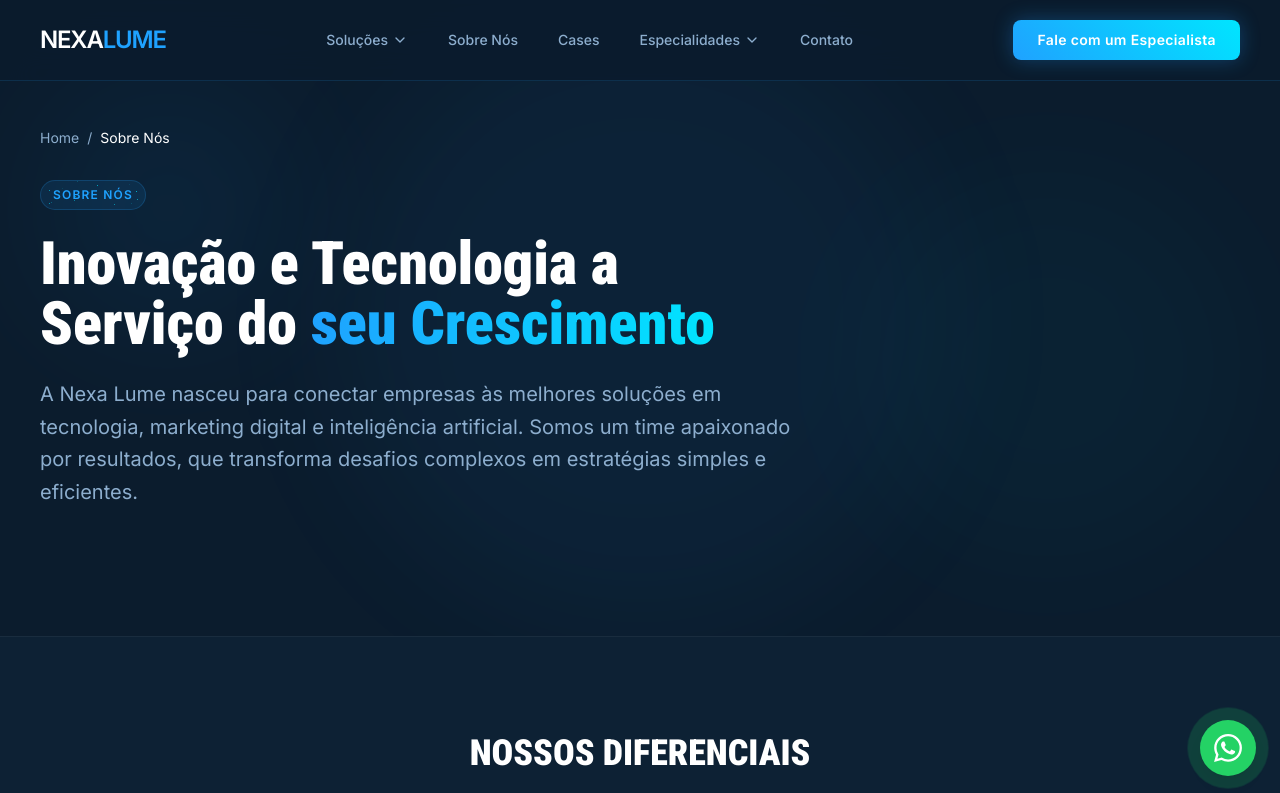
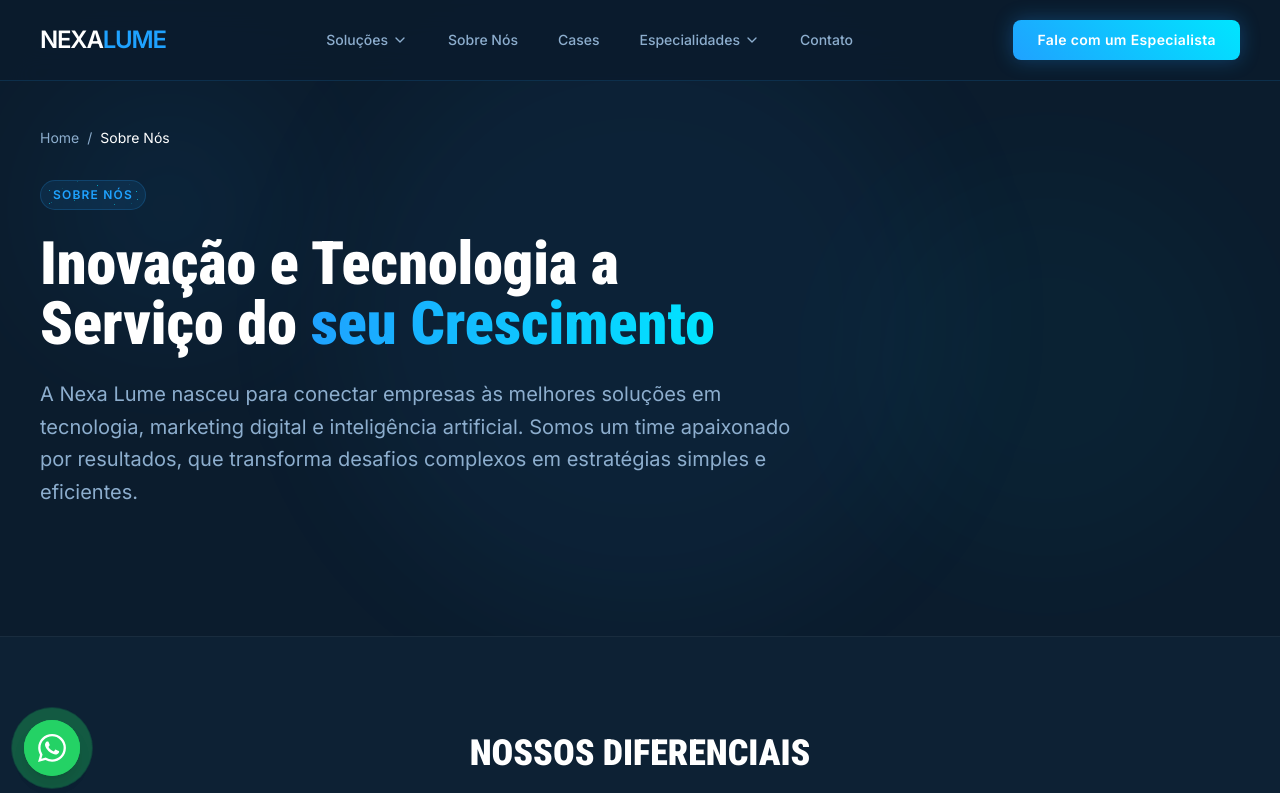
Before and after one commit to Rahgomes/nexalumedigital, a Next.js app: page /sobre in a window 1280 px wide. Shown: the top 793 px of the page. Built offline with nearby package versions, Linux system fonts and the light colour scheme.

Commit message:
feat: WhatsApp na esquerda, Chatwoot na direita, remove Typebot

```diff
--- a/src/app/layout.tsx
+++ b/src/app/layout.tsx
@@ -1,8 +1,8 @@
 import type { Metadata } from "next";
 import { Roboto_Condensed, Inter } from "next/font/google";
 import { ToastProvider } from "@/components/ui/Toast";
-import { Chatbot } from "@/components/chatbot/Chatbot";
 import ChatwootWidget from "@/components/chatbot/ChatwootWidget";
+import WhatsAppFloatingButton from "@/components/ui/WhatsAppFloatingButton";
 import ScrollToTopButton from "@/components/ui/ScrollToTopButton";
 import "./globals.css";
 
@@ -73,7 +73,7 @@ export default function RootLayout({
       >
         <ToastProvider>{children}</ToastProvider>
         <ScrollToTopButton />
-        <Chatbot />
+        <WhatsAppFloatingButton />
         <ChatwootWidget />
       </body>
     </html>
--- a/src/components/chatbot/ChatwootWidget.tsx
+++ b/src/components/chatbot/ChatwootWidget.tsx
@@ -17,32 +17,12 @@ declare global {
 
 export default function ChatwootWidget() {
   useEffect(() => {
-    // Configurações do widget (posição acima do WhatsApp)
+    // Configurações do widget (posição direita padrão)
     window.chatwootSettings = {
       position: "right",
       type: "standard",
       launcherTitle: "Fale conosco",
     };
-
-    // Adicionar CSS customizado para posicionar acima do WhatsApp
-    const style = document.createElement("style");
-    style.textContent = `
-      .woot-widget-bubble {
-        bottom: 80px !important;
-      }
-      .woot-widget-holder {
-        bottom: 140px !important;
-      }
-      @media (min-width: 640px) {
-        .woot-widget-bubble {
-          bottom: 90px !important;
-        }
-        .woot-widget-holder {
-          bottom: 150px !important;
-        }
-      }
-    `;
-    document.head.appendChild(style);
 
     // Adicionar script do Chatwoot
     const BASE_URL = "https://chat.nexalumedigital.com.br";
@@ -62,7 +42,6 @@ export default function ChatwootWidget() {
       // Cleanup
       const widget = document.querySelector(".woot-widget-holder");
       if (widget) widget.remove();
-      style.remove();
     };
   }, []);
 
--- a/src/components/ui/WhatsAppFloatingButton.tsx
+++ b/src/components/ui/WhatsAppFloatingButton.tsx
@@ -12,7 +12,7 @@ export default function WhatsAppFloatingButton() {
       target="_blank"
       rel="noopener noreferrer"
       aria-label="Falar via WhatsApp"
-      className="fixed bottom-4 right-4 sm:bottom-6 sm:right-6 z-40 size-12 sm:size-14 rounded-full whatsapp-btn flex items-center justify-center shadow-lg hover:shadow-xl transition-shadow cursor-pointer"
+      className="fixed bottom-4 left-4 sm:bottom-6 sm:left-6 z-40 size-12 sm:size-14 rounded-full whatsapp-btn flex items-center justify-center shadow-lg hover:shadow-xl transition-shadow cursor-pointer"
       initial={{ scale: 0, opacity: 0 }}
       animate={{ scale: 1, opacity: 1 }}
       transition={{ delay: 1, duration: 0.4, ease: "easeOut" }}
```
